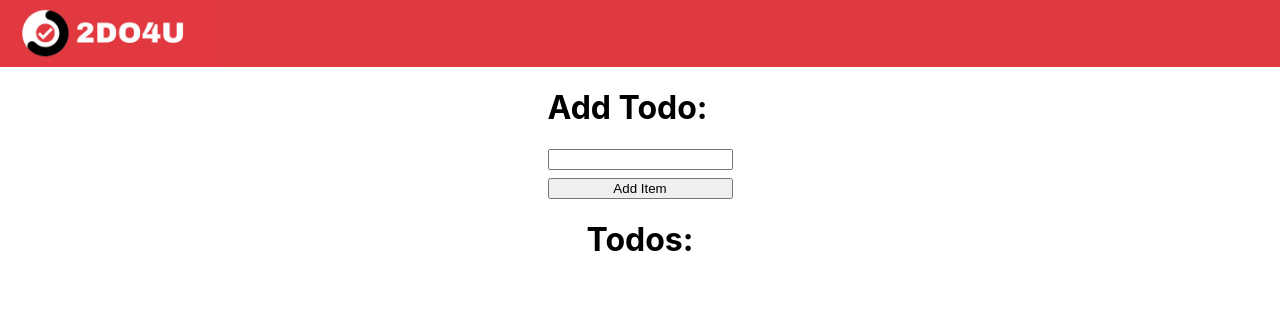
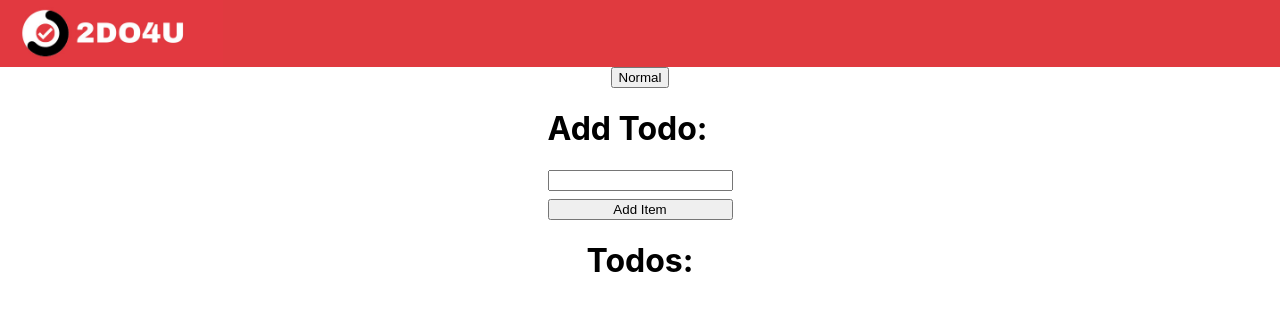
Before and after one commit to andy-aguilar/2do4u, a React (Create React App) app: page / in a window 1280 px wide. Shown: the top 310 px of the page. Built offline with nearby package versions, Linux system fonts and the light colour scheme.

Commit message:
update form to add urgent button

```diff
--- a/src/App.js
+++ b/src/App.js
@@ -8,7 +8,8 @@ class App extends React.Component {
 
   state = {
     todos: [],
-    currentKey: 1
+    currentKey: 1,
+    urgent: false
   }
 
   createTodo = (text) => {
@@ -25,12 +26,23 @@ class App extends React.Component {
     })
   }
 
+  toggleUrgent = () => {
+    this.setState({
+      urgent: !this.state.urgent
+    })
+  }
+
   render(){
     return (
       <div className="App">
         <Header />
         <div className="todo">
-          <Form createTodo={this.createTodo}/>
+          {this.state.urgent
+          ? <button style={{backgroundColor: "red"}} onClick={this.toggleUrgent}>Urgent</button>
+          : <button onClick={this.toggleUrgent}>Normal</button>}
+
+          <Form createTodo={this.createTodo} urgent={this.state.urgent}/>
+
           <TodoContainer todos={this.state.todos} deleteTodo={this.deleteTodo}/>
         </div>
 
--- a/src/components/form.js
+++ b/src/components/form.js
@@ -22,7 +22,10 @@ export default class Form extends Component {
     render() {
         return (
             <div>
-                <h1>Add Todo:</h1>
+                {this.props.urgent
+                ? <h1>Add Urgent Todo:</h1>
+                : <h1>Add Todo: </h1>
+                }
             <form className="form" onSubmit={this.handleSubmit}>
                 <input type="text" onChange={this.handleChange} value={this.state.todo} />
                 <input type="submit" value="Add Item"/>
```
